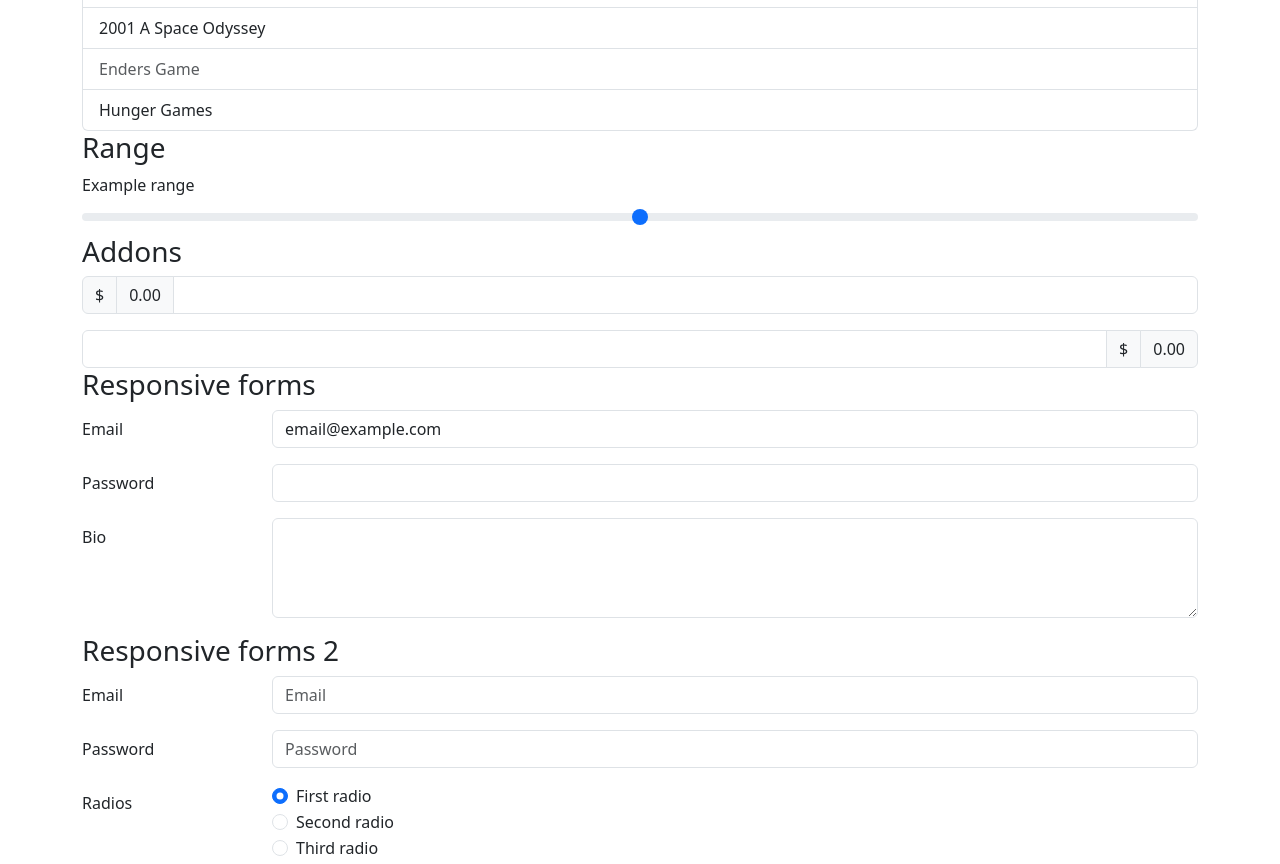
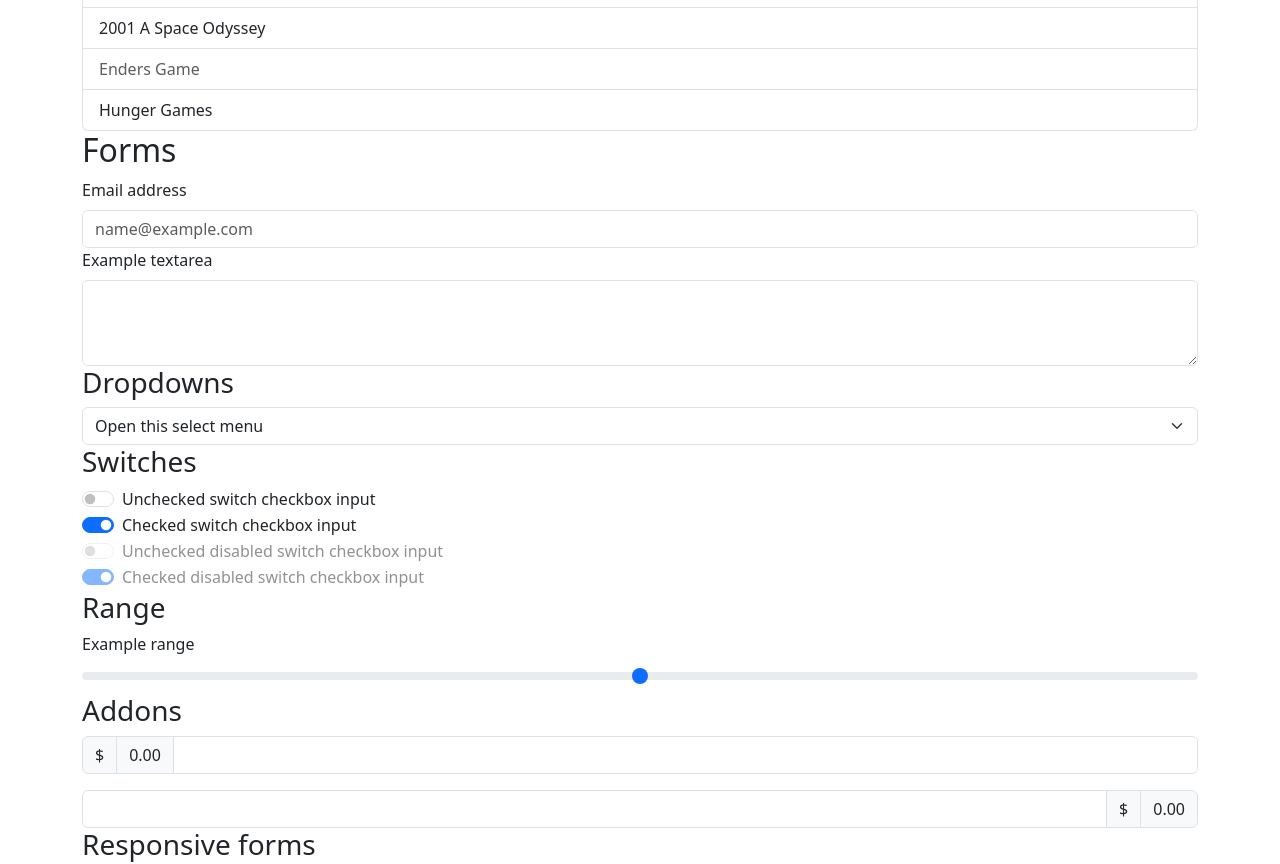
Before and after one commit to karynayen/kanbas-next-js, a Next.js app: page /Labs/Lab2 in a window 1280 px wide. Shown: the part 6000-6864 px from the top of the page. Built offline with nearby package versions, Linux system fonts and the light colour scheme.

Commit message:
add missing stuff

```diff
--- a/app/(Kambaz)/Courses/[cid]/Navigation.tsx
+++ b/app/(Kambaz)/Courses/[cid]/Navigation.tsx
@@ -8,9 +8,9 @@ export default function CourseNavigation() {
         className="list-group-item active border-0"> Home </Link>
       <Link href="/Courses/1234/Modules" id="wd-course-modules-link"
         className="list-group-item text-danger border-0"> Modules </Link>
-      <Link href="/Courses/1234/Piazza" id="wd-course-piazza-link"
+      <Link href="https://piazza.com/class/mf1li76n4is6m/post/173" id="wd-course-piazza-link"
         className="list-group-item text-danger border-0"> Piazza </Link>
-      <Link href="/Courses/1234/Zoom" id="wd-course-zoom-link"
+      <Link href="https://www.zoom.com/" id="wd-course-zoom-link"
         className="list-group-item text-danger border-0"> Zoom </Link>
       <Link href="/Courses/1234/Assignments" id="wd-course-assignments-link"
         className="list-group-item text-danger border-0"> Assignments </Link>
--- a/app/Labs/Lab2/BootstrapForms.tsx
+++ b/app/Labs/Lab2/BootstrapForms.tsx
@@ -5,6 +5,7 @@ import {
   FormCheck,
   FormControl,
   FormLabel,
+  FormSelect,
   InputGroup,
   Row,
 } from 'react-bootstrap';
@@ -14,6 +15,31 @@ import InputGroupText from 'react-bootstrap/esm/InputGroupText';
 export default function BootstrapForms() {
   return (
     <>
+    <div id="wd-css-styling-forms">
+      <h2>Forms</h2>
+      <FormLabel>Email address</FormLabel>
+      <FormControl type="email" placeholder="name@example.com" />
+      <FormLabel>Example textarea</FormLabel>
+      <FormControl as="textarea" rows={3} />
+    </div>
+    <div id="wd-css-styling-dropdowns">
+    <h3>Dropdowns</h3>
+    <FormSelect>
+      <option value="0" defaultChecked>Open this select menu</option>
+      <option value="1">One</option>
+      <option value="2">Two</option>
+      <option value="3">Three</option>
+    </FormSelect>
+    </div>
+    <div id="wd-css-styling-switches">
+      <h3>Switches</h3>
+      <FormCheck type="switch" defaultChecked={false} label="Unchecked switch checkbox input"/>
+      <FormCheck type="switch" defaultChecked={true}  label="Checked switch checkbox input"/>
+      <FormCheck type="switch" defaultChecked={false} label="Unchecked disabled switch checkbox input" disabled/>
+      <FormCheck type="switch" defaultChecked={true}  label="Checked disabled switch checkbox input"   disabled/>
+    </div>
+
+
       <div id="wd-css-styling-range-and-sliders">
         <h3>Range</h3>
         <FormLabel>Example range</FormLabel>
```
Also changed, not shown: app/(Kambaz)/Courses/[cid]/Quizzes/page.tsx (added, +7 -0 lines).
